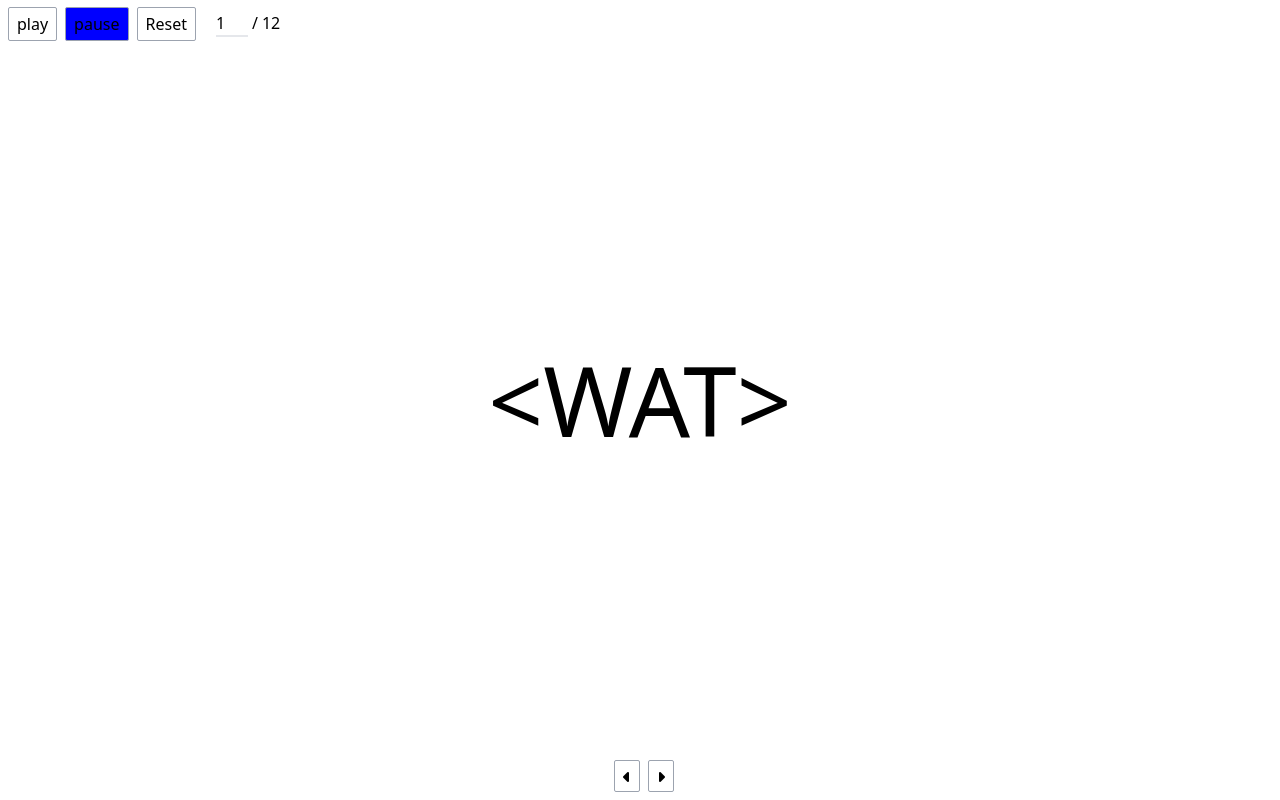
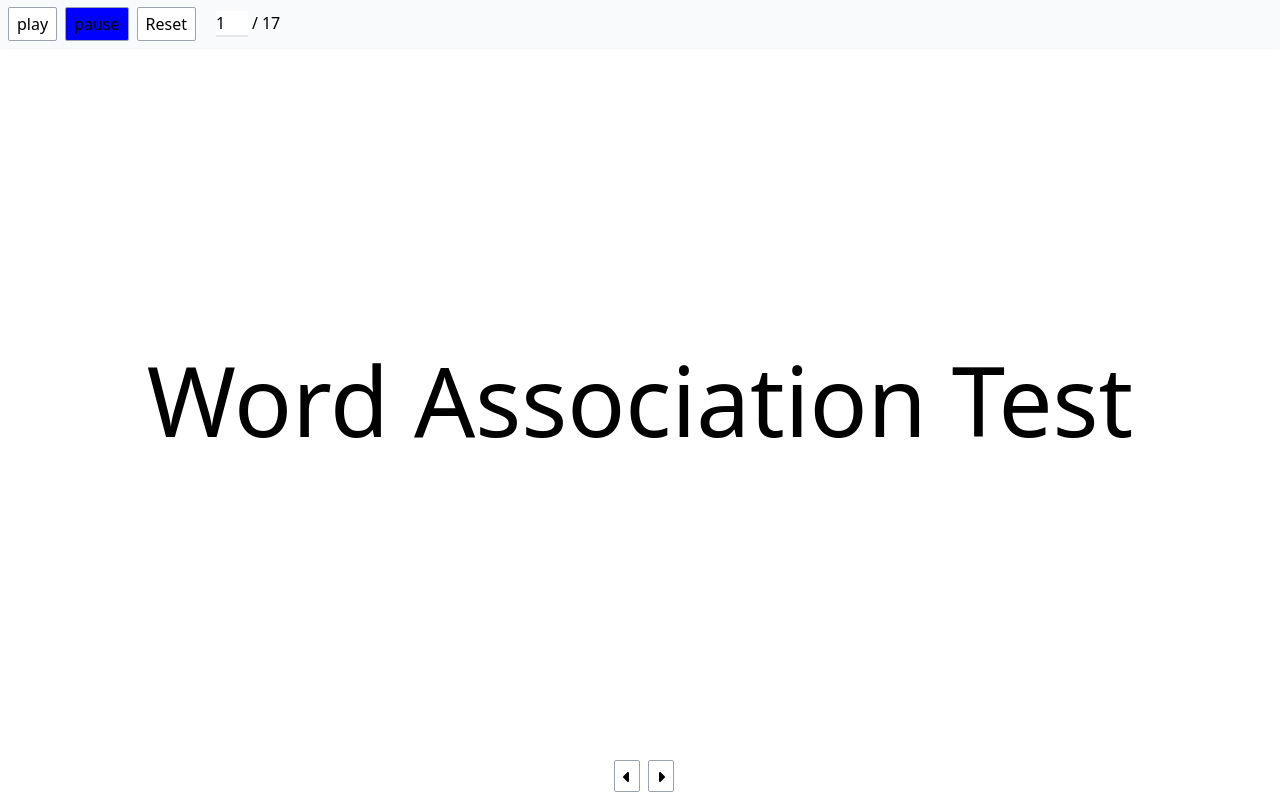
Before and after one commit to ritikbhardwaj/ssb-wat-timer, a plain HTML site: page index.html in a window 1280 px wide. Both pictures are taken after a click on the button "Reset". Drawn offline with nearby package versions, Linux system fonts and the light colour scheme.

Commit message:
1) Bug fix. 2) Bg red upon test completion.

```diff
--- a/index.html
+++ b/index.html
@@ -4,7 +4,7 @@
   <meta charset="UTF-8">
   <meta http-equiv="X-UA-Compatible" content="IE=edge">
   <meta name="viewport" content="width=device-width, initial-scale=1.0">
-  <title>Document</title>
+  <title>WAT(Word Association Test)</title>
   <style>
     html, body {
       height: 100vh;
@@ -21,7 +21,7 @@
 </head>
 <body>
   <div id="container" class="w-full h-full" style="position: relative;">
-    <div class="flex justify-start items-center" style="height: 3rem;">
+    <div class="flex justify-start items-center bg-gray-50 shadow-sm" style="height: 3rem;">
       <button id="play" class="m-2 mr-0 bg-white border border-gray-400 hover:bg-gray-100 rounded-sm px-2 py-1">play</button>
       <button id="pause" class="m-2 mr-0 bg-white border border-gray-400 hover:bg-gray-100 rounded-sm px-2 py-1">pause</button>
       <button id="reset" class="m-2 bg-white border border-gray-400 w-15 hover:bg-gray-100 rounded-sm px-2 py-1">Reset</button>
@@ -31,7 +31,7 @@
       </div>
       <p id="error" class="ml-4 border border-red-400 text-red-400 rounded-sm p-1 text-sm" style="display: none;">Error: Word out of range</p>
     </div>
-    <div class="flex justify-center items-center flex-col" style="height: calc(100vh - 6rem);">
+    <div id="wordContainer" class="flex justify-center items-center flex-col" style="height: calc(100vh - 6rem);">
       <p id="word" class="text-8xl font-medium"></p>
     </div>
     <div style="height: 3rem;" class="flex flex-row justify-center">
--- a/script.js
+++ b/script.js
@@ -1,5 +1,8 @@
 const buzzer = document.getElementById('buzzer');
 const Img_fullScreen = document.getElementById('full_screen');
+
+/* Div container */
+const Div_container = document.getElementById('container');
 
 /* Word */
 const _Text_WAT_Word = document.getElementById('word');
@@ -18,6 +21,8 @@ const Button_reset = document.getElementById('reset');
 
 const Button_prev = document.getElementById('prev');
 const Button_next = document.getElementById('next');
+
+const endRedColor = 'rgb(252, 165, 165)';
 
 const State = {
   PLAY: 1,
@@ -42,7 +47,23 @@ const buttonValid = {
 const introWord = 'Word Association Test';
 const outroWord = 'Test has ended.'
 
-const actualWords = ['India', 'Murder', 'Adventure', 'Penalty', 'Love', 'Yoga', 'Cooperation', 'Loafer', 'Destiny', 'Death'];
+const actualWords = [
+  'choice',
+  'champion',
+  'deterioriate',
+  'cure',
+  'disease',
+  'demand',
+  'crowd',
+  'earn',
+  'fearful',
+  'oppose',
+  'fire',
+  'rude',
+  'tease',
+  'console',
+  'vulgar'
+];
 
 const words = [
   introWord, ...actualWords, outroWord
@@ -92,6 +113,13 @@ function setCurrentWordCounter(value) {
 
 Input_currentWordCounter.addEventListener('change', Input_currentWordCounterChange);
 function Input_currentWordCounterChange(event) {
+
+  if(Input_currentWordCounter.value == words.length) {
+    Div_container.style.backgroundColor = endRedColor;
+  } else {
+    Div_container.style.backgroundColor = 'white';
+  }
+
   if(Input_currentWordCounter.value <= 0) {
     setCurrentWordCounter(1);
     _currentWordIndex = 0;
@@ -106,7 +134,7 @@ function Input_currentWordCounterChange(event) {
     return;
   }
 
-  _currentWordIndex = Input_currentWordCounter.value;
+  _currentWordIndex = Input_currentWordCounter.value - 1;
   setWordText(words[_currentWordIndex]);
 }
 
@@ -114,7 +142,6 @@ function Input_currentWordCounterChange(event) {
 Button_prev.addEventListener('click', ()=> {
 
   if(_currentWordIndex === 0) {
-    prev
     return;
   }
 
@@ -124,6 +151,13 @@ Button_prev.addEventListener('click', ()=> {
   _currentWordIndex -= 1;
   setWordText(words[_currentWordIndex]);
   setCurrentWordCounter(_currentWordIndex + 1);
+
+  if(_currentWordIndex === words.length - 1) {
+    // Div_container.style.backgroundColor = 'Red';
+    Div_container.style.backgroundColor = endRedColor;
+  } else {
+    Div_container.style.backgroundColor = 'White';
+  }
 });
 
 Button_next.addEventListener('click', ()=> {
@@ -136,8 +170,13 @@ Button_next.addEventListener('click', ()=> {
   setState('pause');
 
   _currentWordIndex += 1;
+
   setWordText(words[_currentWordIndex]);
   setCurrentWordCounter((_currentWordIndex + 1));
+
+  if(_currentWordIndex === words.length - 1) {
+    Div_container.style.backgroundColor = endRedColor;
+  }
 });
 
 /** Pause play events */
@@ -151,7 +190,9 @@ play.addEventListener('click', ()=> {
   /** Else set state to play */
   setState('play');
 
-  interval = setInterval(() => {
+  let secInterval = null;
+  let currSecTime = 15;
+  interval = setInterval(async () => {
 
     if(_currentWordIndex === words.length-1) {
       clearInterval(interval);
@@ -198,6 +239,6 @@ reset.addEventListener('click', ()=> {
   clearInterval(interval);
   _currentWordIndex = 0;
   setState('pause');
-  setWordText('<WAT>');
+  setWordText(introWord);
   setCurrentWordCounter(_currentWordIndex+1);
 });
```
